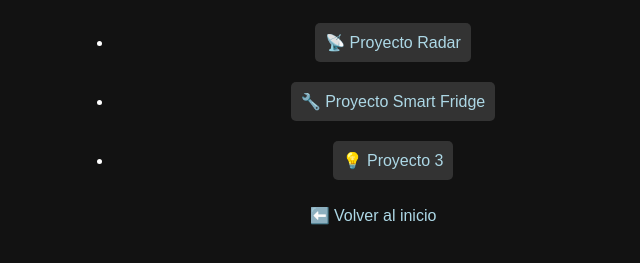
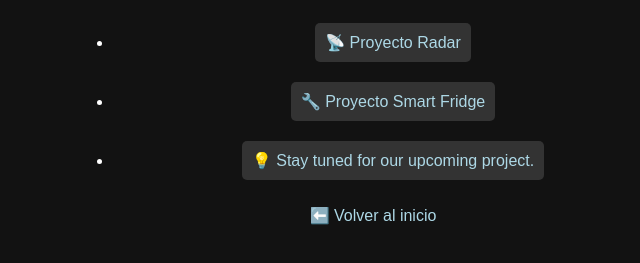
Before and after one commit to Yassirhicham/Code-Build, a plain HTML site: page proyectos.html in a window 1280 px wide. Shown: the part 129-392 px from the top of the page, without its empty margins (267-907 px from the left). Drawn offline with Linux system fonts and the light colour scheme.

Commit message:
Update proyectos.html

```diff
--- a/proyectos.html
+++ b/proyectos.html
@@ -21,7 +21,7 @@
         <ul>
             <li><a class="btn" href="Radar Project.html">📡 Proyecto Radar</a></li>
             <li><a class="btn" href="Smart_Fridge.html">🔧 Proyecto Smart Fridge</a></li>
-            <li><a class="btn" href="#">💡 Proyecto 3</a></li>
+            <li><a class="btn" href="#">💡 Stay tuned for our upcoming project.</a></li>
         </ul>
 
         <a href="index.html">⬅️ Volver al inicio</a>
```
